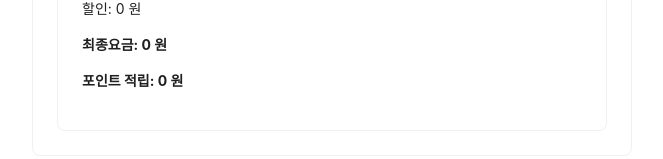
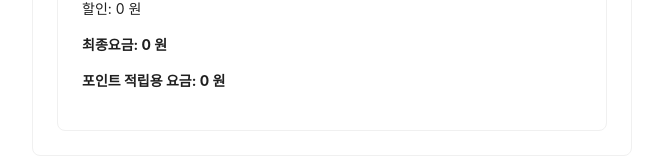
Before and after one commit to leejjorang/billiard_charge, a React (Vite) app: page / in a window 1280 px wide. Shown: the part 793-952 px from the top of the page, without its empty margins (308-971 px from the left). Built offline with nearby package versions, Linux system fonts and the light colour scheme.

Commit message:
Feat: 포인트 적립에서 포인트적립용 요금으로 변경

```diff
--- a/src/Home.tsx
+++ b/src/Home.tsx
@@ -11,7 +11,7 @@ const Home = () => {
     total: 0,
     discount: 0,
     finalAmount: 0,
-    points: 0,
+    feeForPoints: 0,
   });
 
   const handleFinish = async (values: IForm) => {
@@ -96,7 +96,9 @@ const Home = () => {
         <p>총합: {results.total} 원</p>
         <p>할인: {results.discount} 원</p>
         <p style={{ fontWeight: "bold" }}>최종요금: {results.finalAmount} 원</p>
-        <p style={{ fontWeight: "bold" }}>포인트 적립: {results.points} 원</p>
+        <p style={{ fontWeight: "bold" }}>
+          포인트 적립용 요금: {results.feeForPoints} 원
+        </p>
       </Card>
     </Card>
   );
--- a/src/calculate.ts
+++ b/src/calculate.ts
@@ -40,17 +40,17 @@ const calculate = (values: IForm) => {
   const total = finalBaseFee + beerCost + sojuCost;
   const final = finalBaseFee + beerCost + sojuCost - discount;
 
+  console.log(discount);
+
   // 포인트 적립 (현금 결제 && 낮 할인 없음)
-  const points =
-    paymentMethod === "cash" && !isDiscount
-      ? (finalBaseFee - discount) * 0.05
-      : 0;
+  const feeForPoints =
+    paymentMethod === "cash" && discount === 0 ? finalBaseFee : 0;
 
   return {
     total: Math.round(total),
     discount: Math.round(discount),
     finalAmount: Math.round(final),
-    points: Math.round(points),
+    feeForPoints: Math.round(feeForPoints),
   };
 };
 
```
